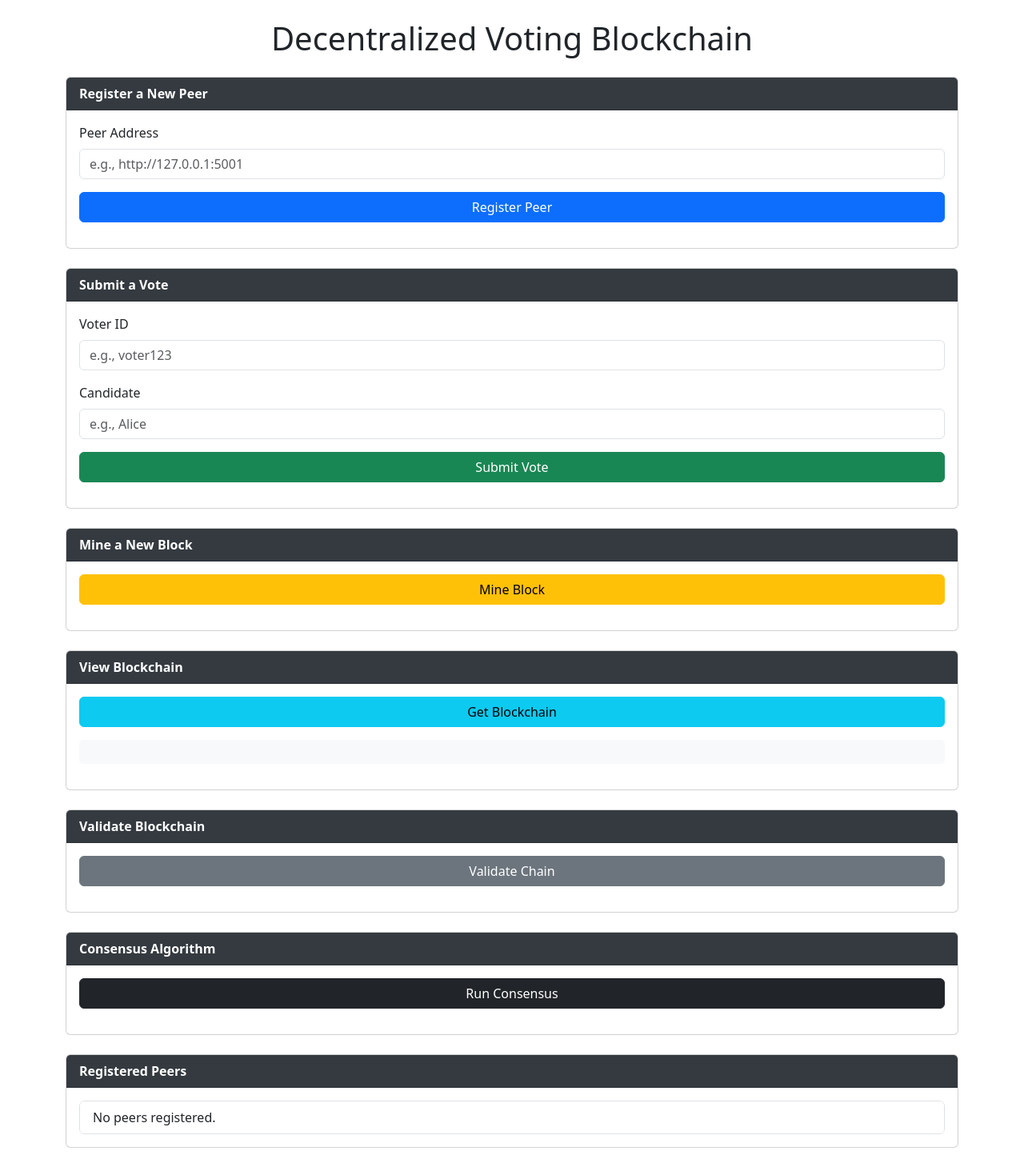
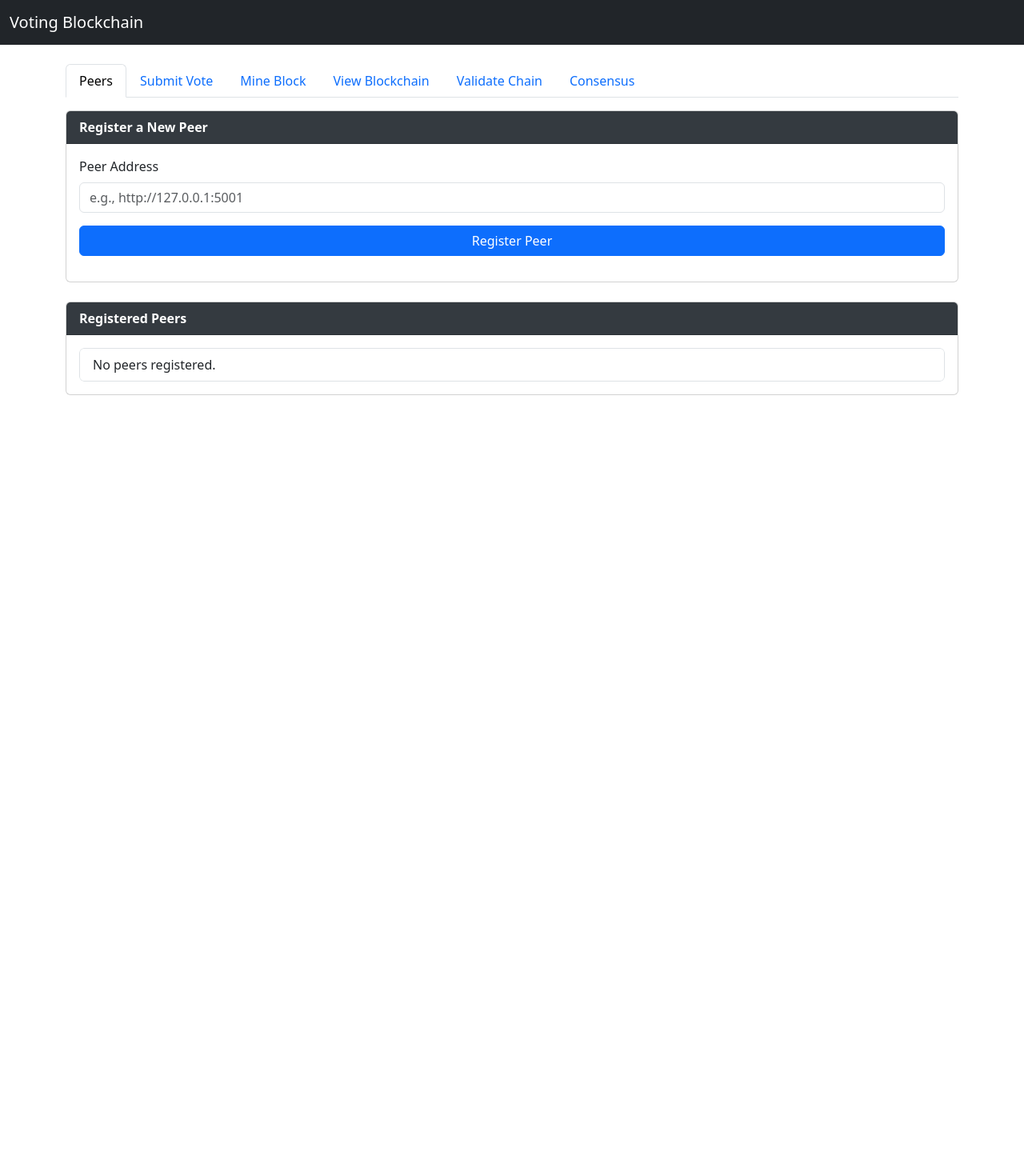
Before and after one commit to emreutkan/blockchainVotingApp, a Flask app: page / in a window 1280 px wide. Shown: the whole page at 80% size. After the commit the page ends 494 px from the top, so only its background shows below. Run offline with Flask 3, Linux system fonts and the light colour scheme.

Commit message:
checkpoint

```diff
--- a/templates/index.html
+++ b/templates/index.html
@@ -35,20 +35,66 @@
         }
 
         /* Responsive adjustments */
-        @media (max-width: 576px) {
+        @media (max-width: 768px) {
             .btn-primary, .btn-success, .btn-warning, .btn-info, .btn-secondary, .btn-dark {
                 width: 100%;
                 margin-bottom: 10px;
             }
         }
+
+        /* Navigation bar customization */
+        .navbar {
+            margin-bottom: 20px;
+        }
     </style>
 </head>
 <body>
+    <!-- Navigation Bar -->
+    <nav class="navbar navbar-expand-lg navbar-dark bg-dark">
+        <div class="container-fluid">
+            <a class="navbar-brand" href="#">Voting Blockchain</a>
+            <button class="navbar-toggler" type="button" data-bs-toggle="collapse" data-bs-target="#navbarNav"
+                aria-controls="navbarNav" aria-expanded="false" aria-label="Toggle navigation">
+                <span class="navbar-toggler-icon"></span>
+            </button>
+        </div>
+    </nav>
+
+    <!-- Main Container -->
     <div class="container my-4">
-        <h1 class="text-center mb-4">Decentralized Voting Blockchain</h1>
+        <!-- Tabs Navigation -->
+        <ul class="nav nav-tabs" id="blockchainTabs" role="tablist">
+            <li class="nav-item" role="presentation">
+                <button class="nav-link active" id="peer-tab" data-bs-toggle="tab" data-bs-target="#peer"
+                    type="button" role="tab" aria-controls="peer" aria-selected="true">Peers</button>
+            </li>
+            <li class="nav-item" role="presentation">
+                <button class="nav-link" id="vote-tab" data-bs-toggle="tab" data-bs-target="#vote"
+                    type="button" role="tab" aria-controls="vote" aria-selected="false">Submit Vote</button>
+            </li>
+            <li class="nav-item" role="presentation">
+                <button class="nav-link" id="mine-tab" data-bs-toggle="tab" data-bs-target="#mine"
+                    type="button" role="tab" aria-controls="mine" aria-selected="false">Mine Block</button>
+            </li>
+            <li class="nav-item" role="presentation">
+                <button class="nav-link" id="view-tab" data-bs-toggle="tab" data-bs-target="#view"
+                    type="button" role="tab" aria-controls="view" aria-selected="false">View Blockchain</button>
+            </li>
+            <li class="nav-item" role="presentation">
+                <button class="nav-link" id="validate-tab" data-bs-toggle="tab" data-bs-target="#validate"
+                    type="button" role="tab" aria-controls="validate" aria-selected="false">Validate Chain</button>
+            </li>
+            <li class="nav-item" role="presentation">
+                <button class="nav-link" id="consensus-tab" data-bs-toggle="tab" data-bs-target="#consensus"
+                    type="button" role="tab" aria-controls="consensus" aria-selected="false">Consensus</button>
+            </li>
+        </ul>
 
-        <!-- Register Peer Section -->
-        <div class="card mb-4">
+        <!-- Tabs Content -->
+        <div class="tab-content" id="blockchainTabsContent">
+            <!-- Peers Tab -->
+            <div class="tab-pane fade show active" id="peer" role="tabpanel" aria-labelledby="peer-tab">
+                <div class="card mb-4 mt-3">
                     <div class="card-header">
                         Register a New Peer
                     </div>
@@ -64,8 +110,21 @@
                     </div>
                 </div>
 
-        <!-- Submit Vote Section -->
                 <div class="card mb-4">
+                    <div class="card-header">
+                        Registered Peers
+                    </div>
+                    <div class="card-body">
+                        <ul id="peers-list" class="list-group">
+                            <!-- Dynamically populated list of peers -->
+                        </ul>
+                    </div>
+                </div>
+            </div>
+
+            <!-- Submit Vote Tab -->
+            <div class="tab-pane fade" id="vote" role="tabpanel" aria-labelledby="vote-tab">
+                <div class="card mb-4 mt-3">
                     <div class="card-header">
                         Submit a Vote
                     </div>
@@ -84,9 +143,11 @@
                         <div id="vote-submission-result" class="mt-3"></div>
                     </div>
                 </div>
+            </div>
 
-        <!-- Mine Block Section -->
-        <div class="card mb-4">
+            <!-- Mine Block Tab -->
+            <div class="tab-pane fade" id="mine" role="tabpanel" aria-labelledby="mine-tab">
+                <div class="card mb-4 mt-3">
                     <div class="card-header">
                         Mine a New Block
                     </div>
@@ -95,9 +156,11 @@
                         <div id="mine-result" class="mt-3"></div>
                     </div>
                 </div>
+            </div>
 
-        <!-- View Blockchain Section -->
-        <div class="card mb-4">
+            <!-- View Blockchain Tab -->
+            <div class="tab-pane fade" id="view" role="tabpanel" aria-labelledby="view-tab">
+                <div class="card mb-4 mt-3">
                     <div class="card-header">
                         View Blockchain
                     </div>
@@ -106,9 +169,11 @@
                         <pre id="blockchain-display" class="mt-3 text-start"></pre>
                     </div>
                 </div>
+            </div>
 
-        <!-- Validate Blockchain Section -->
-        <div class="card mb-4">
+            <!-- Validate Chain Tab -->
+            <div class="tab-pane fade" id="validate" role="tabpanel" aria-labelledby="validate-tab">
+                <div class="card mb-4 mt-3">
                     <div class="card-header">
                         Validate Blockchain
                     </div>
@@ -117,9 +182,11 @@
                         <p id="validation-result" class="mt-3"></p>
                     </div>
                 </div>
+            </div>
 
-        <!-- Consensus Section -->
-        <div class="card mb-4">
+            <!-- Consensus Tab -->
+            <div class="tab-pane fade" id="consensus" role="tabpanel" aria-labelledby="consensus-tab">
+                <div class="card mb-4 mt-3">
                     <div class="card-header">
                         Consensus Algorithm
                     </div>
@@ -128,16 +195,6 @@
                         <p id="consensus-result" class="mt-3"></p>
                     </div>
                 </div>
-
-        <!-- Peers List Section -->
-        <div class="card mb-4">
-            <div class="card-header">
-                Registered Peers
-            </div>
-            <div class="card-body">
-                <ul id="peers-list" class="list-group">
-                    <!-- Dynamically populated list of peers -->
-                </ul>
             </div>
         </div>
     </div>
```
Also changed, not shown: 1 other file. Lines whose indentation alone changed are shown as unchanged.
